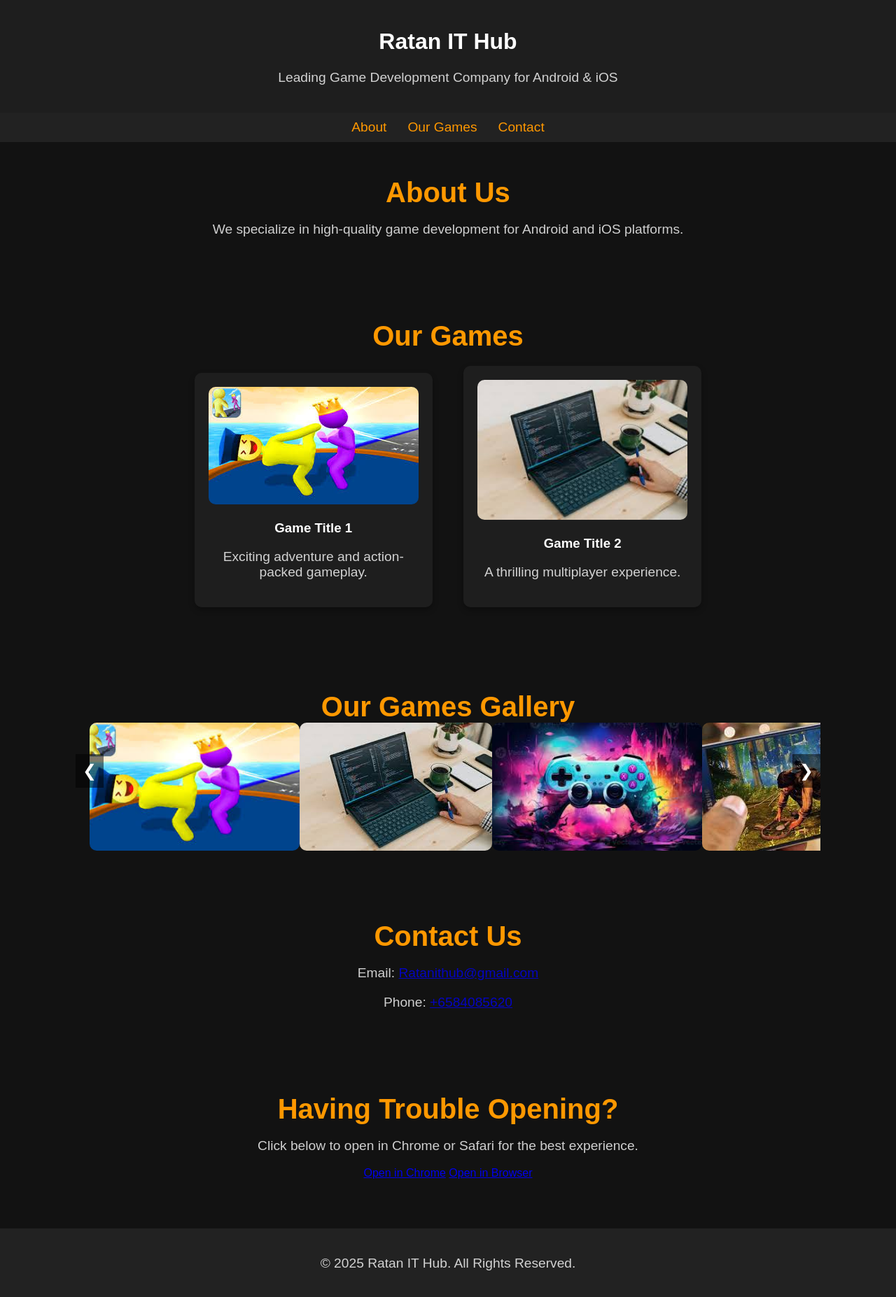
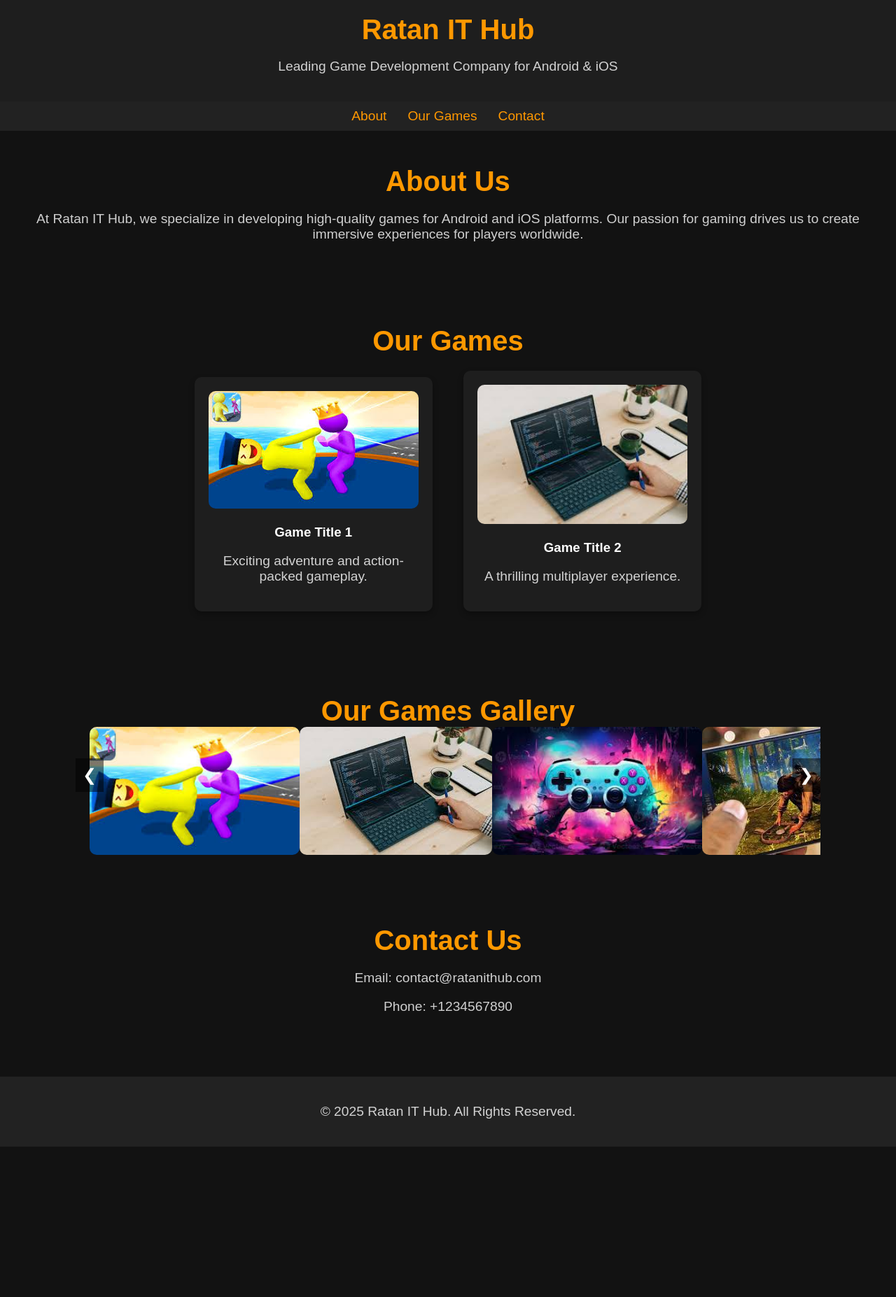
Before and after one commit to ratanithub/ratan, a plain HTML site: page index.html in a window 1280 px wide. Shown: the whole page at 70% size. After the commit the page ends 1639 px from the top, so only its background shows below. Drawn offline with Linux system fonts and the light colour scheme.

Commit message:
Update index.html

```diff
--- a/index.html
+++ b/index.html
@@ -4,33 +4,13 @@
     <meta charset="UTF-8">
     <meta name="viewport" content="width=device-width, initial-scale=1.0">
     <title>Ratan IT Hub - Game Development</title>
-
-    <!-- SEO Meta Tags -->
-    <meta name="description" content="Leading Game Development Company for Android & iOS">
-    <meta name="keywords" content="game development, Android games, iOS games, Ratan IT Hub">
-    <meta name="author" content="Ratan IT Hub">
-
-    <!-- Open Graph Meta Tags (For Facebook & Messenger) -->
-    <meta property="og:url" content="https://ratanithub.github.io/ratan/" />
-    <meta property="og:type" content="website" />
-    <meta property="og:title" content="Ratan IT Hub - Game Development" />
-    <meta property="og:description" content="We develop high-quality Android and iOS games. Explore our latest projects!" />
-    <meta property="og:image" content="https://ratanithub.github.io/ratan/images/game1.jpg" />
-    <meta property="og:image:width" content="1200" />
-    <meta property="og:image:height" content="630" />
-
-    <!-- Theme Color for Mobile Browsers -->
-    <meta name="theme-color" content="#000000">
-
     <link rel="stylesheet" href="style.css">
 </head>
 <body>
-
     <header>
-        <h1>Ratan IT Hub</h1>
+        <h2>Ratan IT Hub</h2>
         <p>Leading Game Development Company for Android & iOS</p>
     </header>
-
     <nav>
         <ul>
             <li><a href="#about">About</a></li>
@@ -38,13 +18,11 @@
             <li><a href="#contact">Contact</a></li>
         </ul>
     </nav>
-
-    <section id="about">
+  <section id="about">
         <h2>About Us</h2>
-        <p>We specialize in high-quality game development for Android and iOS platforms.</p>
+        <p>At Ratan IT Hub, we specialize in developing high-quality games for Android and iOS platforms. Our passion for gaming drives us to create immersive experiences for players worldwide.</p>
     </section>
-
-    <section id="games">
+     <section id="games">
         <h2>Our Games</h2>
         <div class="game">
             <img src="images/game1.jpg" alt="Game 1">
@@ -57,6 +35,7 @@
             <p>A thrilling multiplayer experience.</p>
         </div>
     </section>
+
 
     <!-- Image Slider Section -->
     <section id="slider">
@@ -73,20 +52,12 @@
         <button class="prev">&#10094;</button>
         <button class="next">&#10095;</button>
     </section>
-
-    <section id="contact">
+ <section id="contact">
         <h2>Contact Us</h2>
-        <p>Email: <a href="mailto:Ratanithub@gmail.com">Ratanithub@gmail.com</a></p>
-        <p>Phone: <a href="tel:+6584085620">+6584085620</a></p>
+        <p>Email: contact@ratanithub.com</p>
+        <p>Phone: +1234567890</p>
     </section>
 
-    <!-- Button to Force Open in Chrome -->
-    <section id="open-in-browser">
-        <h2>Having Trouble Opening?</h2>
-        <p>Click below to open in Chrome or Safari for the best experience.</p>
-        <a href="googlechrome://ratanithub.github.io/ratan/" class="open-chrome">Open in Chrome</a>
-        <a href="https://ratanithub.github.io/ratan/" target="_blank" class="open-browser">Open in Browser</a>
-    </section>
 
     <footer>
         <p>&copy; 2025 Ratan IT Hub. All Rights Reserved.</p>
```
